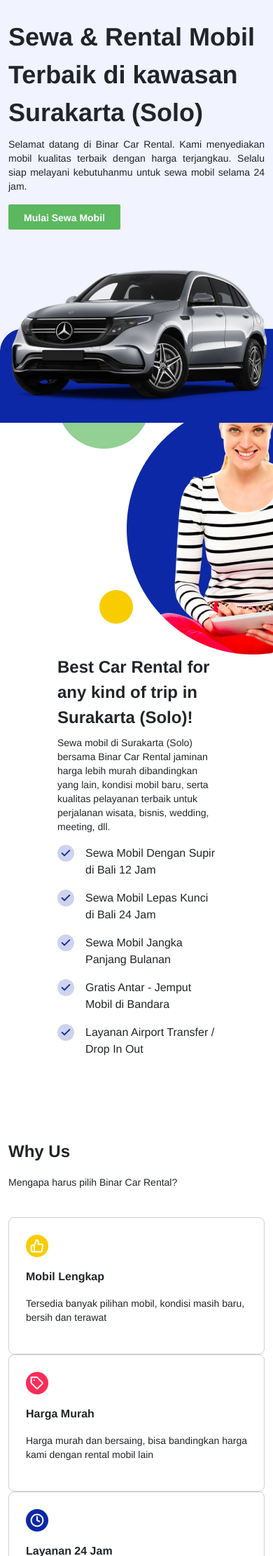
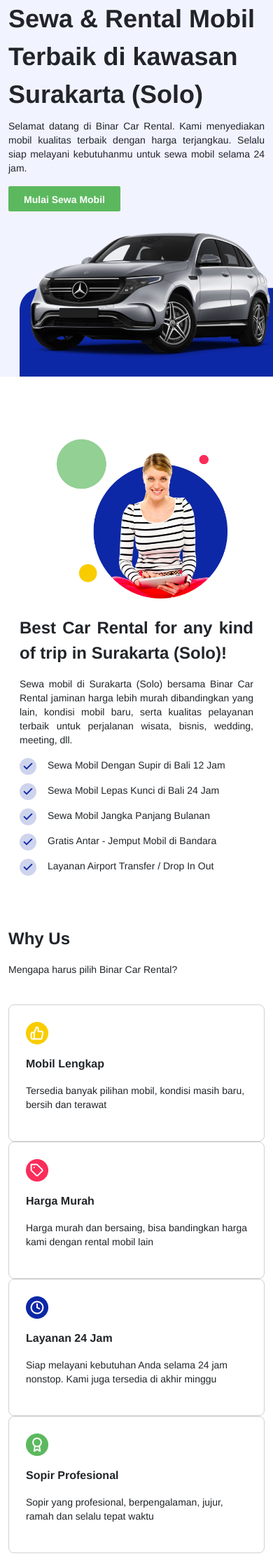
Before and after one commit to RazinSyakib43/F-FSW24001119-synrgy7-Raz-BinarCarRentalBCR-ch2, a web app: file index.html in a window 390 px wide; the page is wider, and only the part inside the window is pictured. Shown: the part 121-2344 px from the top of that part at 70% size. Run offline with its HTML, style and script files only (its server is not run), Linux system fonts and the light colour scheme.

Commit message:
[C2] Our Services Section Responsive

```diff
--- a/index.html
+++ b/index.html
@@ -77,7 +77,7 @@
               Selalu siap melayani kebutuhanmu untuk sewa mobil selama 24 jam.</p>
             <button type="button" class="btn hero__button">Mulai Sewa Mobil</button>
           </section>
-          <section class="col-lg-6 col-12">
+          <section class="col-lg-6 col-12" style="background-color: #F1F3FF;">
             <img src="./assets/images/img_car.png" class="hero__img-car" alt="">
           </section>
         </section>
@@ -89,10 +89,10 @@
     <article class="our-services" id="our-services">
       <section class="container">
         <section class="our-services__row row">
-          <section class="col-lg-6">
-            <img src="./assets/images/img_service.png" alt="">
+          <section class="our-services__col1 col-lg-6 col-12">
+            <img src="./assets/images/img_service.png" class="our-services__img" alt="">
           </section>
-          <section class="col-lg-6 d-flex flex-column align-self-center">
+          <section class="col-lg-6 col-12 d-flex flex-column align-self-center">
             <h2 class="our-services__title">Best Car Rental for any kind of trip in Surakarta (Solo)!</h2>
             <p class="our-services__description">Sewa mobil di Surakarta (Solo) bersama Binar Car Rental jaminan harga
               lebih murah dibandingkan yang lain,
--- a/style/responsive.css
+++ b/style/responsive.css
@@ -3,10 +3,6 @@
     margin: 0;
     padding: 0;
     box-sizing: border-box;
-}
-
-html {
-    scroll-behavior: smooth;
 }
 
 :root {
@@ -34,20 +30,55 @@
     }
 
     /* Hero Section */
-    .hero{
+    .hero {
         height: 100%;
+        margin-bottom: 60px;
     }
 
-    .hero__description{
+    .hero__description {
         width: 100%;
         text-align: justify;
     }
 
-    .hero__img-car{
-        position: absolute;
+    .hero__img-car {
+        position: static;
         width: 100%;
         margin-left: 16px !important;
         padding-top: 24px;
-        background-color: var(--primary-color);
+    }
+
+    /* Our Services Section */
+    .our-services {
+        padding-top: 60px;
+        width: 100%;
+    }
+
+    .our-services__row {
+        padding-left: 16px;
+        padding-right: 16px;
+        padding-bottom: 0px;
+    }
+
+    .our-services__col1{
+        display: flex;
+        justify-content: center;
+        padding: 0px 54px;
+    }
+
+    .our-services__img {
+        width: 252px;
+        height: 228px;
+        margin-left: 16px !important;
+        margin-bottom: 24px;
+    }
+
+    .our-services__title, .our-services__description{
+        text-align: justify;
+        margin-bottom: 16px;
+    }
+
+    /* Why Us Section */
+    .why-us {
+        margin-top: 60px;
     }
 }
--- a/style/style.css
+++ b/style/style.css
@@ -89,6 +89,11 @@
 
 .hero__row {
     height: 407px;
+
+    html,
+    body {
+        overflow-x: hidden;
+    }
 }
 
 .hero__title {
@@ -169,6 +174,12 @@
     width: 24px;
     height: 24px;
     margin-right: 16px;
+}
+
+.our-services__list-item-text {
+    font-size: 14px;
+    font-weight: 300;
+    line-height: 20px;
 }
 
 /* Why Us Section */
```
